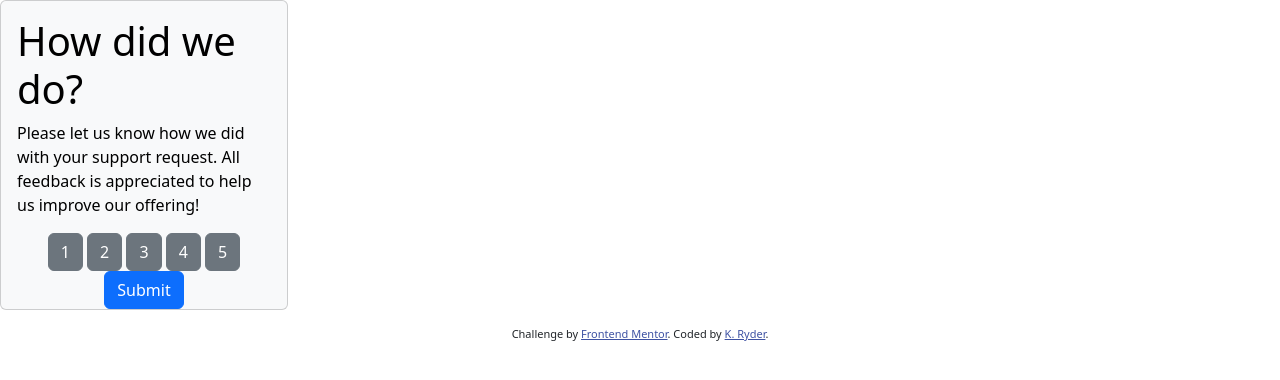
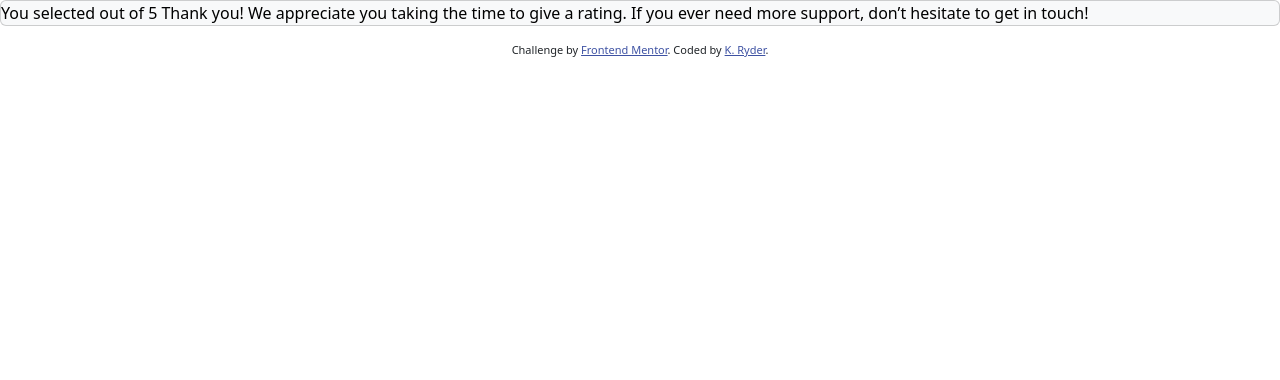
Before and after one commit to kryde507/fem-rating-challenge, a plain HTML site: page index.html in a window 1280 px wide. Both pictures are taken after a click on the button "Submit". Drawn offline with nearby package versions, Linux system fonts and the light colour scheme.

Commit message:
Images, grid and initial JS
Added images, started to add grid elements and initial JS elements for the rating system.

```diff
--- a/app.css
+++ b/app.css
@@ -0,0 +1,19 @@
+
+        .attribution {
+            font-size: 11px;
+            text-align: center;
+        }
+
+        .attribution a {
+            color: hsl(228, 45%, 44%);
+        }
+
+        .round{
+            border-radius: 50%;
+        }
+
+        #star-icon{
+            border-radius: 50%;
+            border: 1px, solid, black;
+            width: 40px;
+        }
--- a/app.js
+++ b/app.js
@@ -0,0 +1,15 @@
+const submitForm = document.querySelector("#submit");
+const mainCard = document.querySelector("#main-card");
+const secondaryCard = document.querySelector("#secondary-card");
+
+
+
+submitForm.addEventListener('click', function () {
+    mainCard.classList.add('visually-hidden');
+    secondaryCard.classList.remove('visually-hidden');
+    let selectedRating = document.querySelector("input[name='rating']:checked").value;
+    console.log(selectedRating);
+})
+
+
+// rating.innerText = selectedRating
--- a/index.html
+++ b/index.html
@@ -12,59 +12,54 @@
     <title>Frontend Mentor | Interactive rating component</title>
 
     <!-- Feel free to remove these styles or customise in your own stylesheet 👍 -->
-    <style>
-        .attribution {
-            font-size: 11px;
-            text-align: center;
-        }
 
-        .attribution a {
-            color: hsl(228, 45%, 44%);
-        }
-    </style>
 </head>
 
 <body>
 
     <!-- Rating state start -->
-    <div class="card text-bg-light mb-3" style="width: 18rem;">
+    <div class="justify-content-center row">
+        <div class="card text-bg-light mb-3 p-3" id="main-card" style="width: 20rem;">
+            <img src="images/icon-star.svg" alt="star icon" id="star-icon">
             <div class="card-body">
                 <h1 class="card-title">How did we do?</h1>
 
-            <p class="card-text"> Please let us know how we did with your support request. All feedback is appreciated
+                <p class="card-text"> Please let us know how we did with your support request. All feedback is
+                    appreciated
                     to help us improve our offering!</p>
             </div>
-        <div class="text-center">
+            <div class="text-center pb-3">
                 <form action="#" id="rating">
-                <input type="radio" value="1" id="star1" name="rating" class="visually-hidden">
+                    <input type="radio" value="1" id="star1" name="rating" class="visually-hidden" checked>
                     <label for="star1">
                         <span class="visually-hidden">1 star</span>
-                    <button id="1star" class="btn btn-secondary">1</button>
+                        <button id="1star" class="btn btn-secondary round">1</button>
                     </label>
                     <input type="radio" value="2" id="star2" name="rating" class="visually-hidden">
                     <label for="star2">
                         <span class="visually-hidden">2 star</span>
-                    <button id="2star" class="btn btn-secondary">2</button>
+                        <button id="2star" class="btn btn-secondary round">2</button>
                     </label>
                     <input type="radio" value="3" id="star3" name="rating" class="visually-hidden">
                     <label for="star3">
                         <span class="visually-hidden">3 star</span>
-                    <button id="3star" class="btn btn-secondary">3</button>
+                        <button id="3star" class="btn btn-secondary round">3</button>
                     </label>
                     <input type="radio" value="4" id="star4" name="rating" class="visually-hidden">
                     <label for="star4">
                         <span class="visually-hidden">4 star</span>
-                    <button id="4star" class="btn btn-secondary">4</button>
+                        <button id="4star" class="btn btn-secondary round">4</button>
                         <input type="radio" value="5" id="star5" name="rating" class="visually-hidden">
                         <label for="star5">
                             <span class="visually-hidden">5 star</span>
-                        <button id="5star" class="btn btn-secondary">5</button>
+                            <button id="5star" class="btn btn-secondary round">5</button>
                         </label>
                 </form>
             </div>
 
             <div class="d-grip gap-2 text-center">
-            <button type="submit" class="btn btn-primary">Submit</button>
+                <button type="submit" class="btn btn-primary" id="submit">Submit</button>
+            </div>
         </div>
     </div>
 
@@ -72,15 +67,17 @@
     <!-- Rating state end -->
 
     <!-- Thank you state start -->
-    <p class="visually-hidden">
+    <div class="card visually-hidden text-bg-light mb-3" id="secondary-card">
+        <p class="card-text">
             You selected
-        <!-- Add rating here --> out of 5
+            <!-- Add rating here --><span id="final-rating"></span>out of 5
 
             Thank you!
 
             We appreciate you taking the time to give a rating. If you ever need more support,
             don’t hesitate to get in touch!
         </p>
+    </div>
 
     <!-- Thank you state end -->
 
```
Also changed, not shown: images/favicon-32x32.png (added), images/icon-star.svg (added), images/illustration-thank-you.svg (added), 1 other file. Lines whose indentation alone changed are shown as unchanged.
